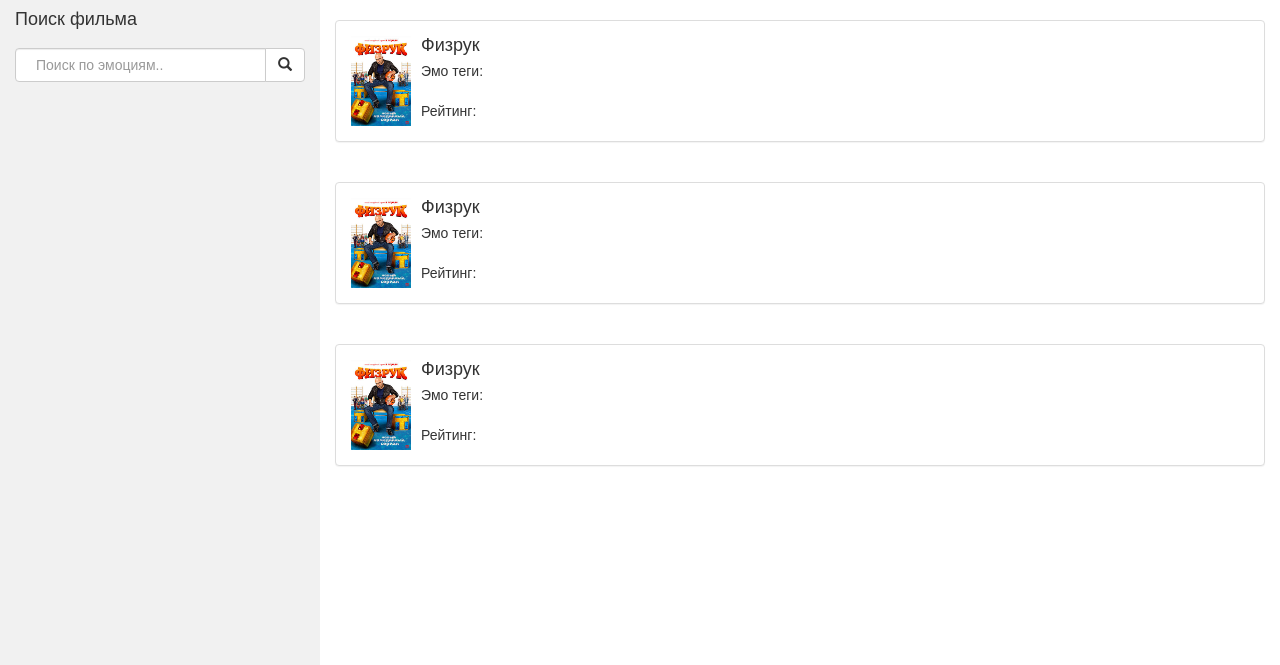
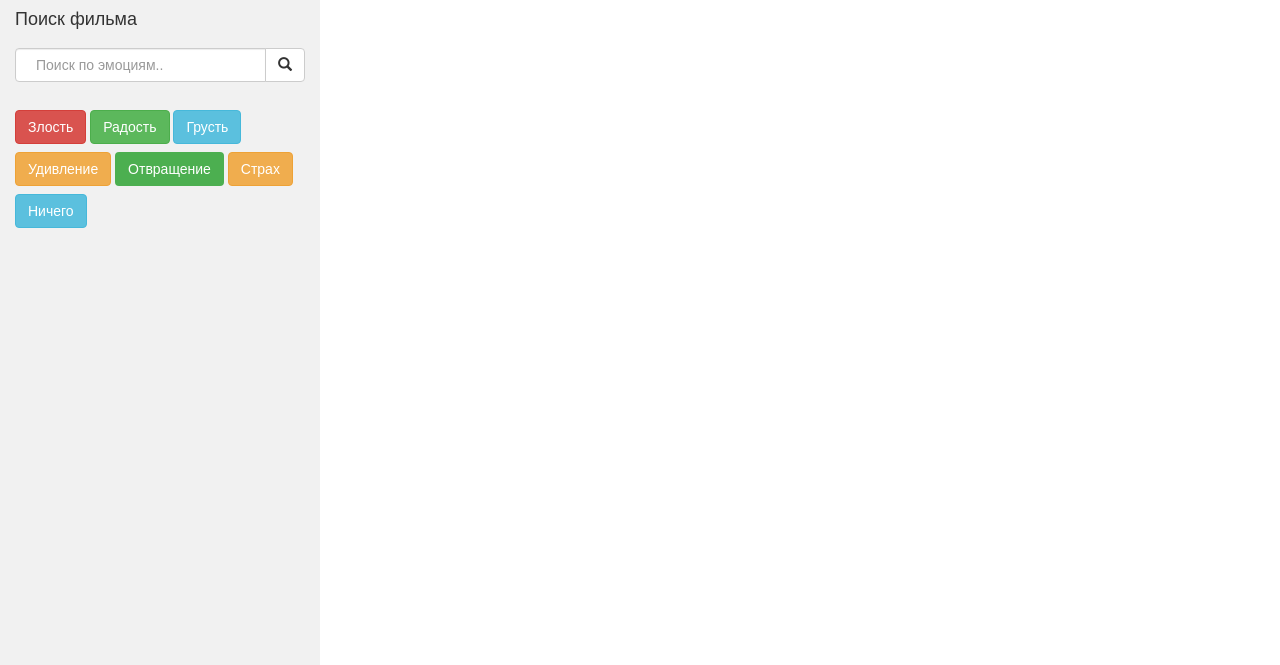
Before and after one commit to AlexNerru/SenseSearch, a Flask app: page / in a window 1280 px wide. Shown: the part 58-723 px from the top of the page. Run offline with Flask 2, Linux system fonts and the light colour scheme; data that the repository does not hold is empty; some libraries are stand-ins or nearby versions.

Commit message:
all films

```diff
--- a/DataBaseService.py
+++ b/DataBaseService.py
@@ -1,4 +1,5 @@
 import sqlite3
+from Film import Film, Tag
 import User
 from Emotion import emotion
 import os
@@ -49,6 +50,26 @@
 		conn.close()
 		return emotion
 
+	def getAllFilms(self):
+		conn = sqlite3.connect(os.path.join(os.path.dirname(os.path.realpath(__file__)),
+											conn_str))
+		cur = conn.cursor()
+		cur.execute('SELECT * FROM films')
+		all = cur.fetchall()
+		films = []
+		for film in all:
+			cur.execute('SELECT * FROM emotions WHERE id=?',(film[0],))
+			emotion = cur.fetchone()
+			print(emotion)
+			emotags=[Tag('angry', emotion[1]), Tag('disgust',emotion[2]), Tag('fear', emotion[3]), Tag('happy',
+																									   emotion[4])
+					 ,Tag('neutral', emotion[5]), Tag('sad',emotion[6]),Tag('surprise',emotion[7])]
+			film_obj = Film(film[1])
+			film_obj.emotags = emotags
+			films.append(film_obj)
+		return films
+
+
 	def updateFilmEmotions(self, id, angry, disgust,fear, happy, neutral, sad,surprise):
 		conn = sqlite3.connect(os.path.join(os.path.dirname(os.path.realpath(__file__)),
 											conn_str))
--- a/HackTheMedia.py
+++ b/HackTheMedia.py
@@ -31,14 +31,16 @@
 
 @app.route('/', methods=['GET', 'POST'])
 def main():
+
 	#AddFromOneDbToAnother()
 	db = DataBaseServise()
+	db.getAllFilms()
 	global users
 	users = db.getAllUsers()
 	print(flask.request.method)
 	print(flask.request)
 	if flask.request.method == 'GET':
-		return render_template('MainPage.html', signed = False)
+		return render_template('MainPage.html', signed = False, films = db.getAllFilms())
 	print(flask.request.form)
 	if 'quit' in flask.request.form:
 		return render_template('MainPage.html', signed=False)
--- a/templates/MainPage.html
+++ b/templates/MainPage.html
@@ -133,83 +133,60 @@
   <div class="row content">
     <div class="col-sm-3 sidenav">
       <h4>Поиск фильма</h4>
-
       <div class="input-group">
-        <input type="text" class="form-control" placeholder="Поиск по эмоциям..">
+        <input type="text" class="form-control" id="search_input" placeholder="Поиск по эмоциям..">
         <span class="input-group-btn">
           <button class="btn btn-default" type="button">
             <span class="glyphicon glyphicon-search"></span>
           </button>
         </span>
       </div>
+      <br>
+      <button type="button" class="btn btn-danger" onclick={addEmotion("Злость")}>Злость</button>
+      <button type="button" class="btn btn-success" onclick={addEmotion("Радость")}>Радость</button>
+      <button type="button" class="btn btn-info" onclick={addEmotion("Грусть")}>Грусть</button>
+      <button type="button" class="btn btn-warning" onclick={addEmotion("Удивление")}>Удивление</button>
+      <button type="button" class="btn" onclick={addEmotion("Отвращение")}>Отвращение</button>
+      <button type="button" class="btn btn-warning" onclick={addEmotion("Страх")}>Страх</button>
+      <button type="button" class="btn btn-info" onclick={addEmotion("Ничего")}>Ничего</button>
+
+      <script>
+        function addEmotion(emotion) {
+            document.getElementById("search_input").value += emotion + "; ";
+        }
+      </script>
+
     </div>
 
+
     <br>
+
     <div class="col-sm-9">
 
+      {% for film in films %}
       <div class="panel panel-default">
         <div class="panel-body">
           <div class="media">
             <div class="media-left">
               <img src="../static/imgs/физрук.jpeg" class="media-object" style="width:60px">
             </div>
+
             <div class="media-body">
-              <h4 class="media-heading">Физрук</h4>
+              <h4 class="media-heading"> {{ film.name }} </h4>
               <div>
                 Эмо теги:
+                {% for tag in film.emotags %}
+                <a>{{tag.name}} : {{tag.percent}}</a>
+                {% endfor %}
               </div>
               <br>
-              <div tag="rating">
-                Рейтинг:
-              </div>
             </div>
           </div>
         </div>
       </div>
 
       <br>
-
-      <div class="panel panel-default">
-        <div class="panel-body">
-          <div class="media">
-            <div class="media-left">
-              <img src="../static/imgs/физрук.jpeg" class="media-object" style="width:60px">
-            </div>
-            <div class="media-body">
-              <h4 class="media-heading">Физрук</h4>
-              <div>
-                Эмо теги:
-              </div>
-              <br>
-              <div tag="rating">
-                Рейтинг:
-              </div>
-            </div>
-          </div>
-        </div>
-      </div>
-
-      <br>
-
-      <div class="panel panel-default">
-        <div class="panel-body">
-          <div class="media">
-            <div class="media-left">
-              <img src="../static/imgs/физрук.jpeg" class="media-object" style="width:60px">
-            </div>
-            <div class="media-body">
-              <h4 class="media-heading">Физрук</h4>
-              <div>
-                Эмо теги:
-              </div>
-              <br>
-              <div tag="rating">
-                Рейтинг:
-              </div>
-            </div>
-          </div>
-        </div>
-      </div>
+      {% endfor %}
 
     </div>
 
```
Also changed, not shown: Film.py (+8 -0 lines).
